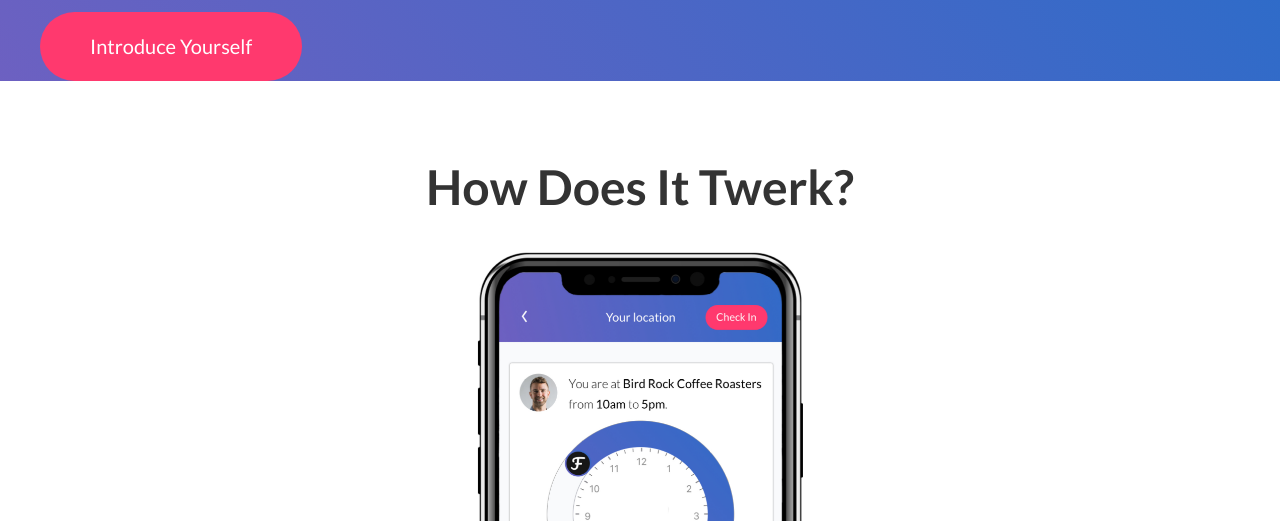
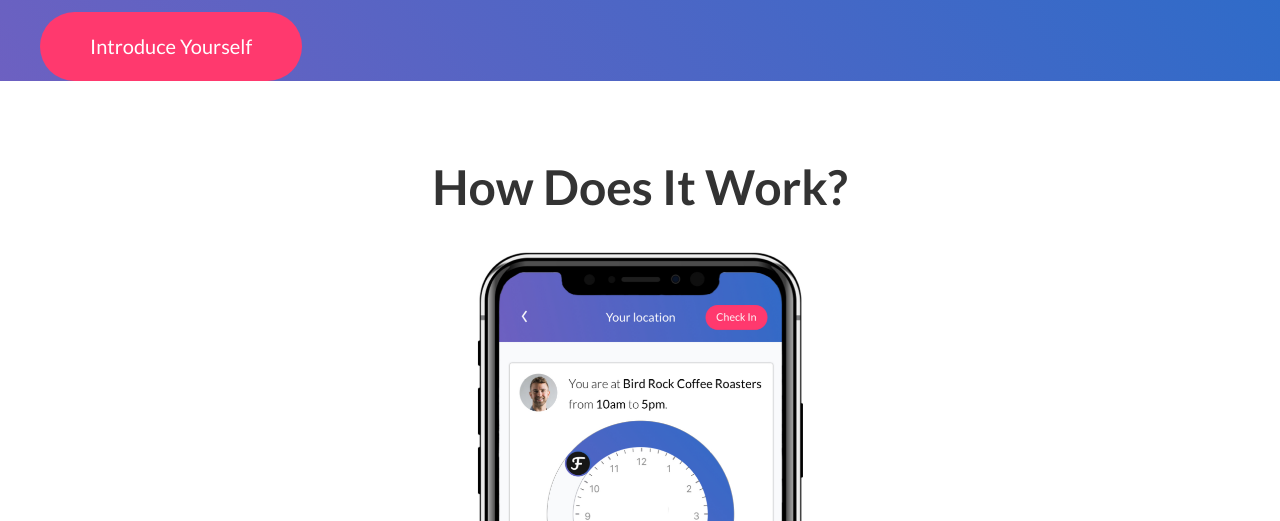
Before and after one commit to sjtousley/frendly, a plain HTML site: page index.html in a window 1280 px wide. Shown: the part 579-1100 px from the top of the page. Drawn offline with nearby package versions, Linux system fonts and the light colour scheme; a script that the page names is missing.

Commit message:
revert twerk 2 work

```diff
--- a/index.html
+++ b/index.html
@@ -40,7 +40,7 @@
 	</div>
 
 	<section id="explanation-box" class="clearfix">
-		<h3>How Does It Twerk?</h3>
+		<h3>How Does It Work?</h3>
 
 		<!-- <img src="images/frendly-hero-mockup.png"> -->
 
```
